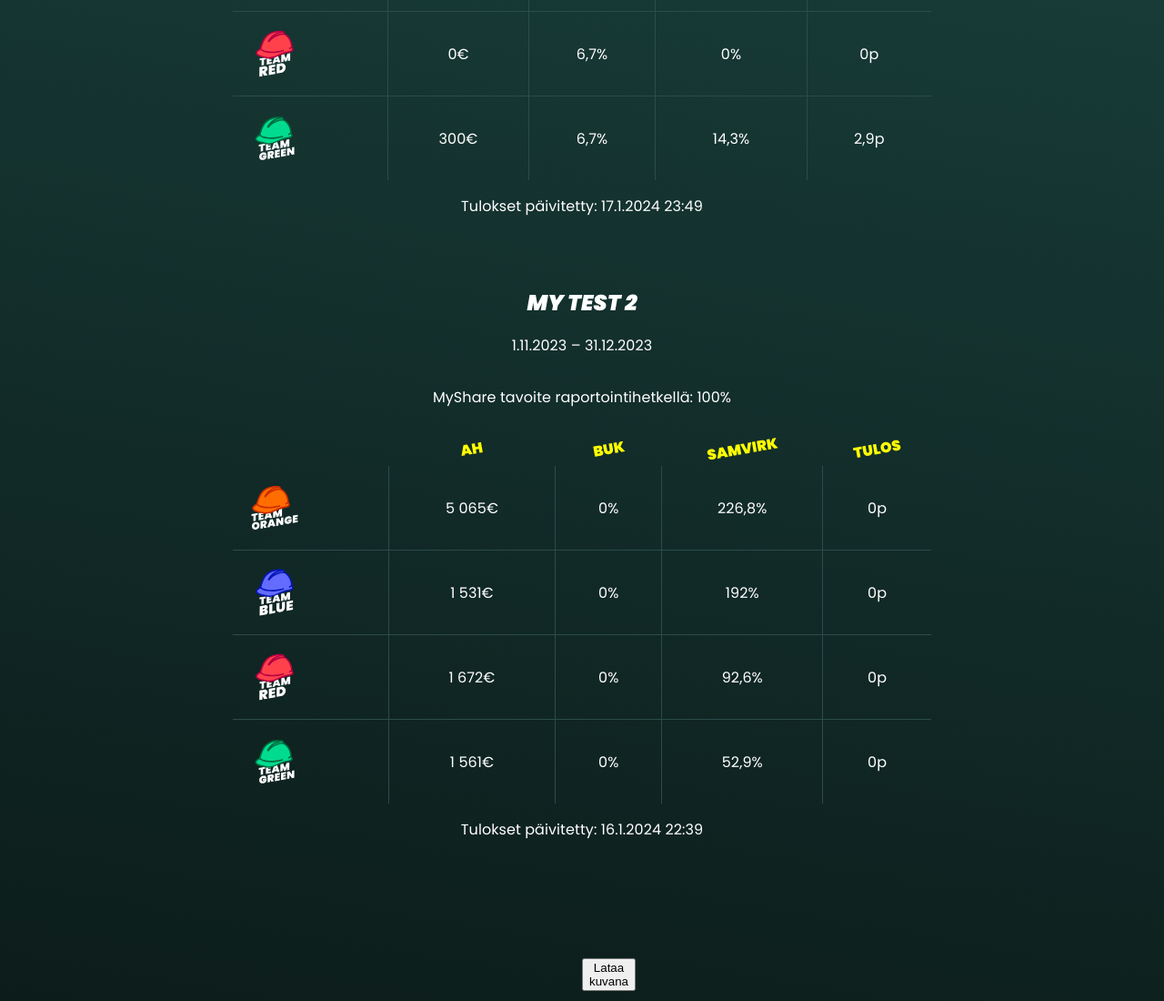
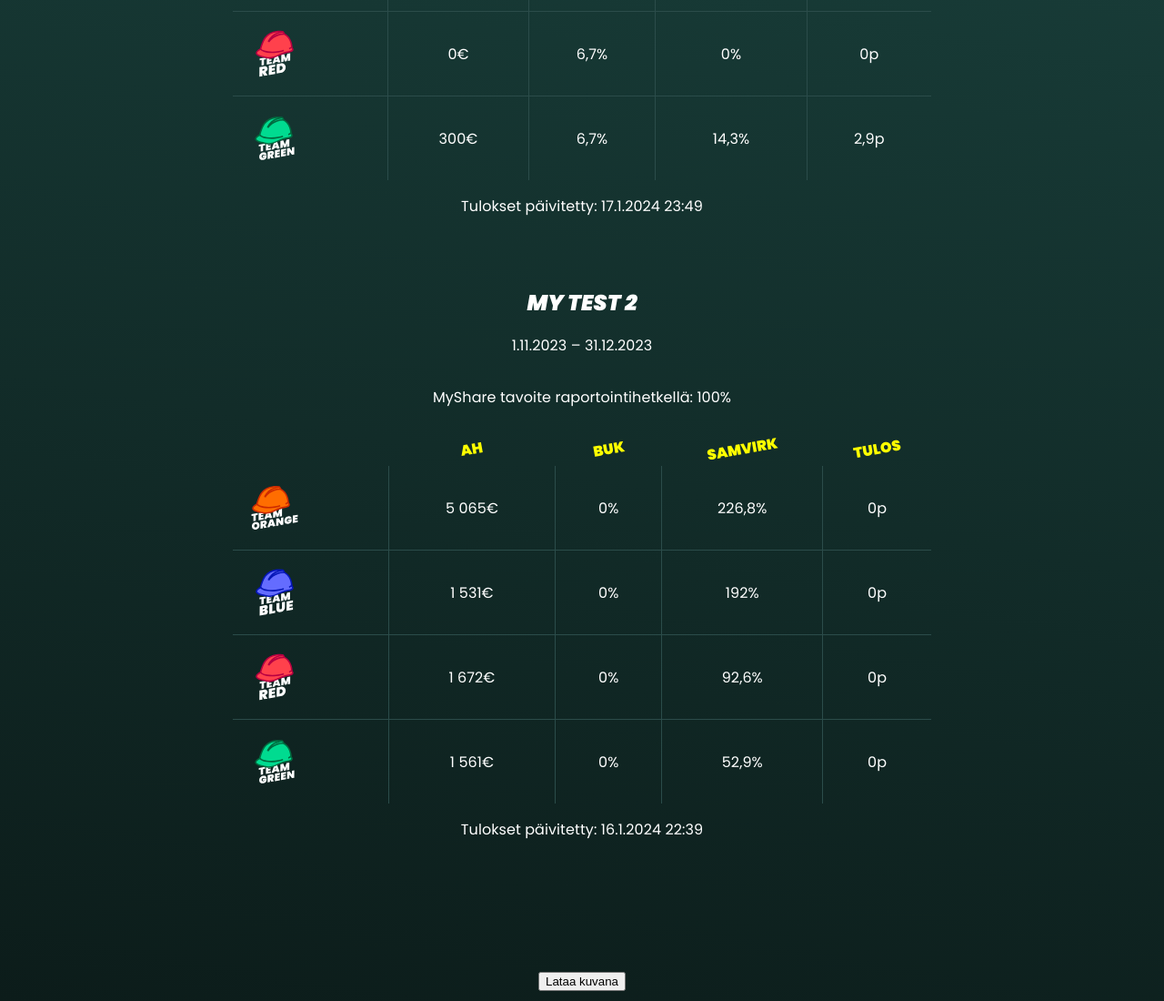
Before and after one commit to olpeh/work-status, a React (Vite) app: page / in a window 1280 px wide. Shown: the part 454-1554 px from the top of the page at 91% size. Built offline with nearby package versions, Linux system fonts and the light colour scheme.

Commit message:
Add width and center the button

```diff
--- a/src/App.module.css
+++ b/src/App.module.css
@@ -129,7 +129,8 @@
 .screenshotWrapper {
   text-align: center;
   position: absolute;
-  left: 50%;
-  right: 50%;
+  right: calc(50% - 50px);
+  left: calc(50% - 50px);
   bottom: 10px;
+  width: 100px;
 }
```
